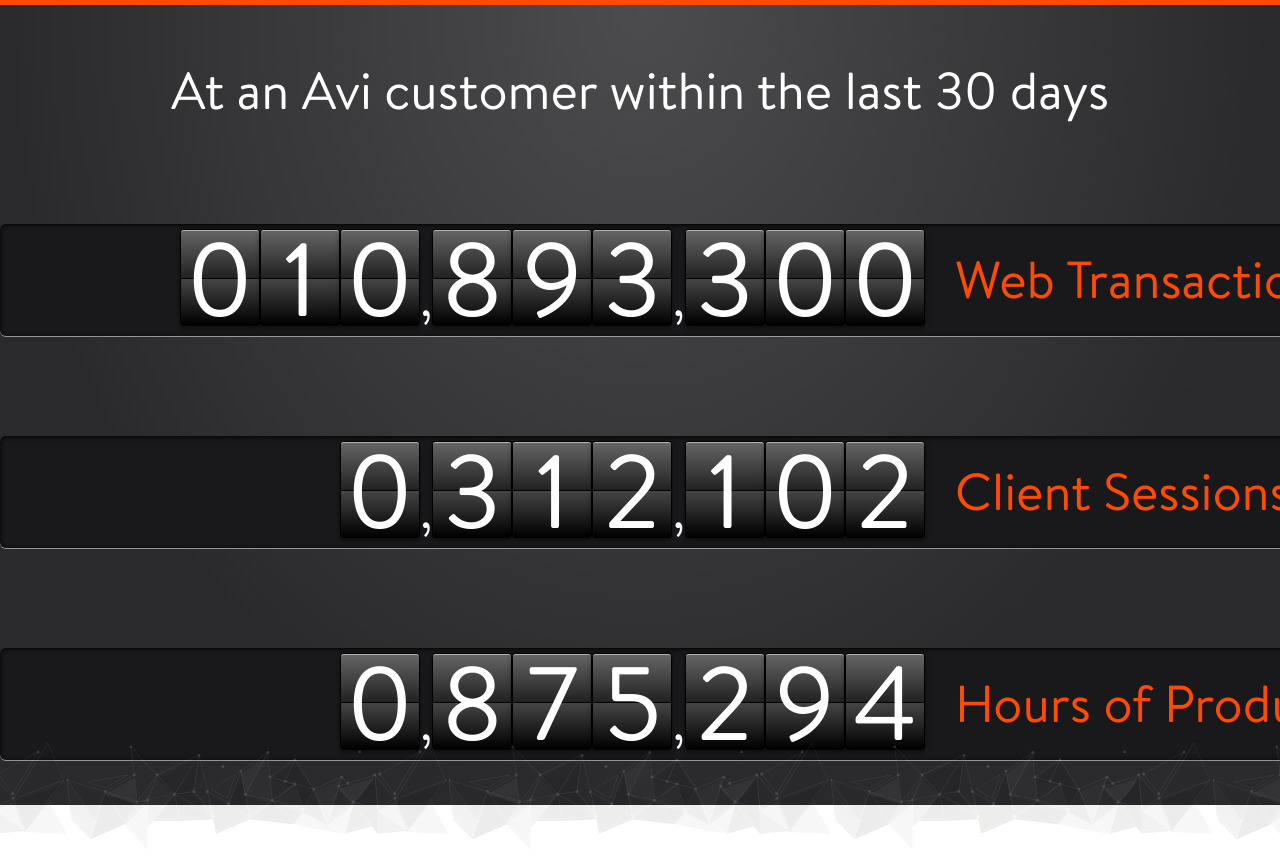
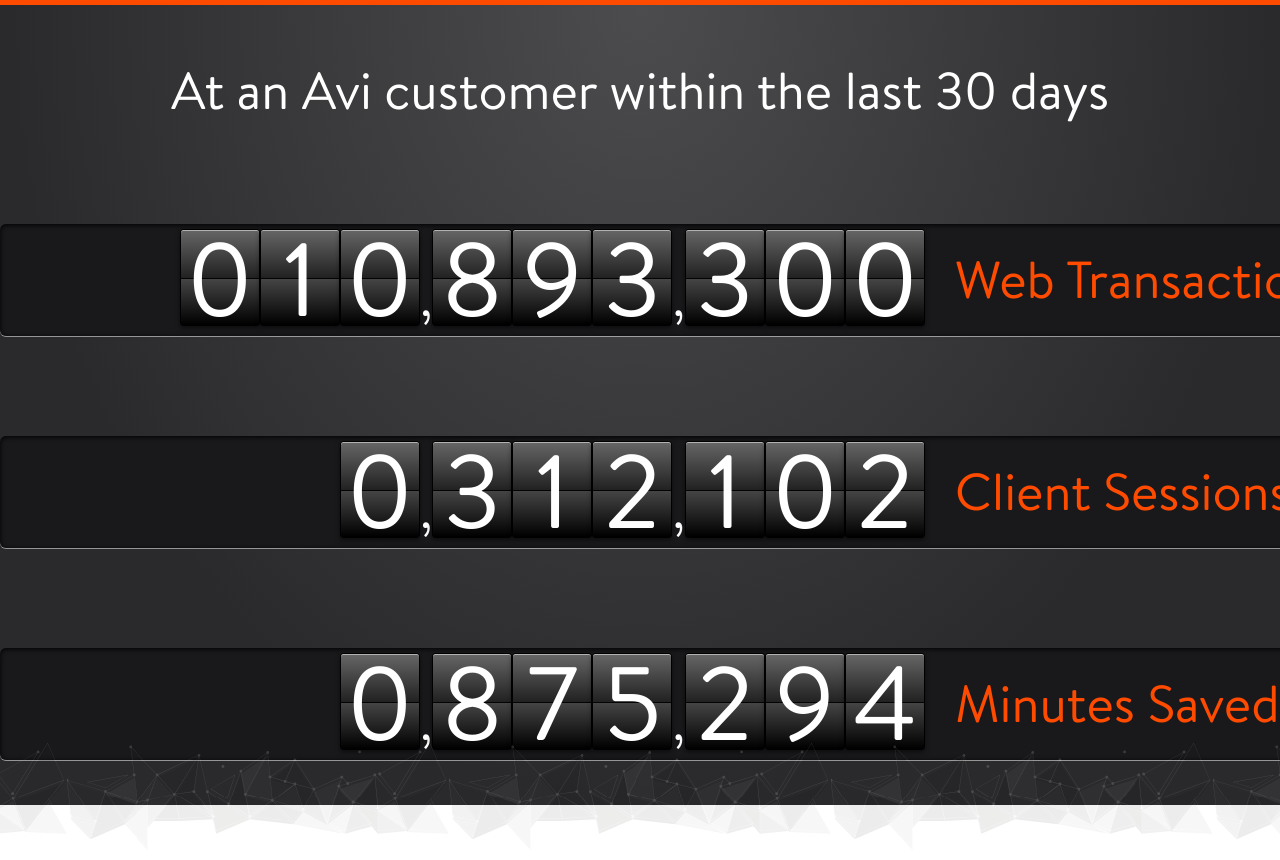
Before and after one commit to KelWill/counterPage, a website: page index.html in a window 1280 px wide. Shown: the top 860 px of the page. Drawn offline with Linux system fonts and the light colour scheme.

Commit message:
copy fix

```diff
--- a/index.html
+++ b/index.html
@@ -33,7 +33,7 @@
           <span id = "counter2"></span><span class="header">Client Sessions</span>
       </div>
       <div class = "counter-block">
-          <span id = "counter3"></span><span class="header">Hours of Productivity Gain</span>
+          <span id = "counter3"></span><span class="header">Minutes Saved</span>
       </div>
     </div>
     <div class="footer"></div>
```
